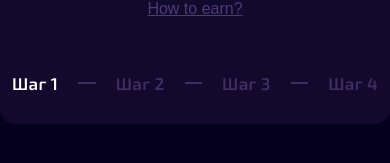
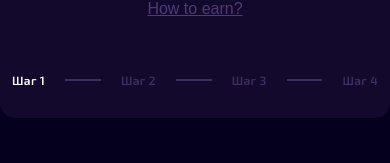
Before and after one commit to SteveGerr/exewion, a Vue app: page /start in a window 390 px wide. Shown: the part 270-433 px from the top of the page. Built offline with nearby package versions, Linux system fonts and the light colour scheme; a web font is replaced by a local one.

Commit message:
[refactor] changed text mobile

```diff
--- a/src/components/steps/AppSteps.vue
+++ b/src/components/steps/AppSteps.vue
@@ -32,6 +32,10 @@ defineProps({
       color: $lilac-light;
       white-space: nowrap;
 
+      @media screen and (max-width: 768px) {
+        @include text(12px, normal, 600);
+      }
+
       &.current {
         color: $white;
       }
```
